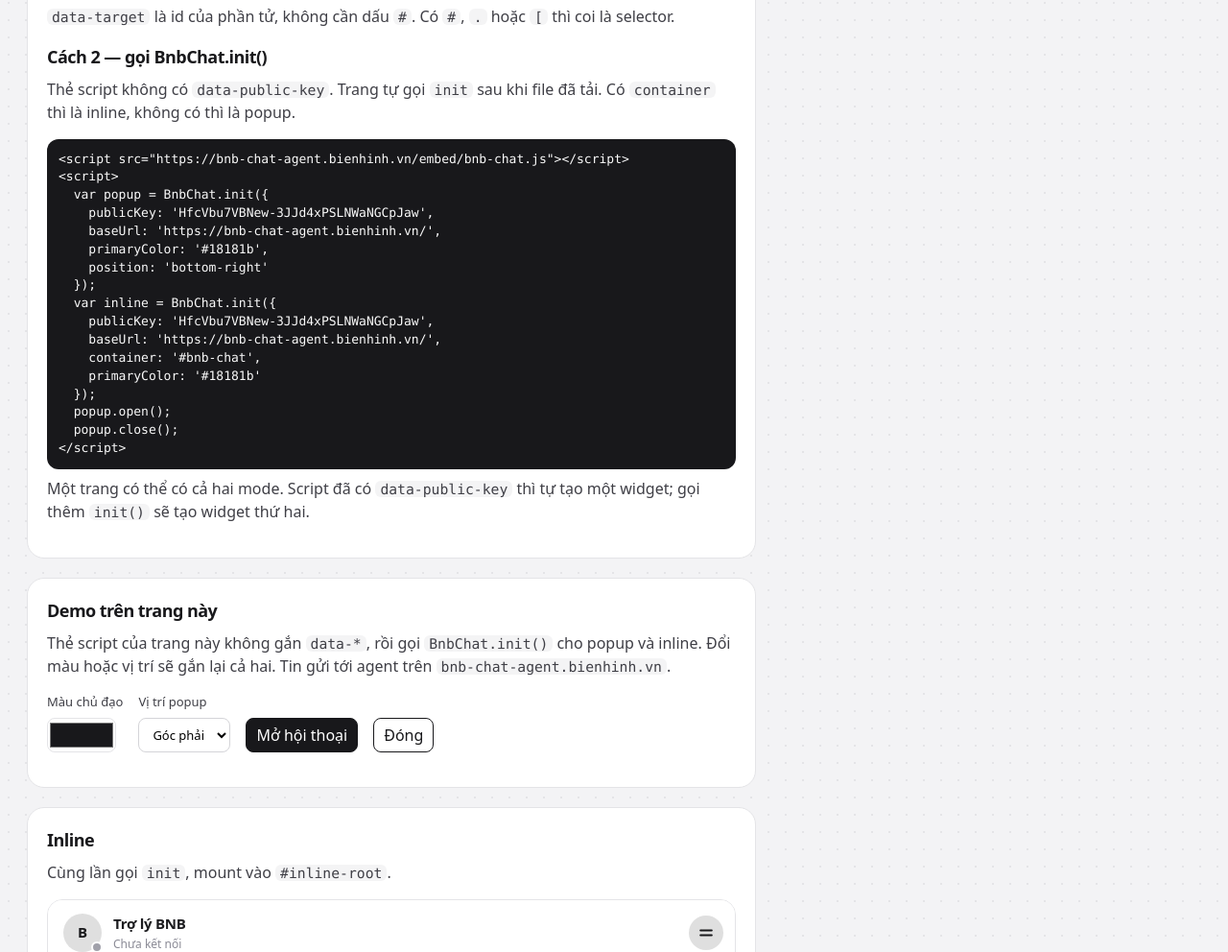
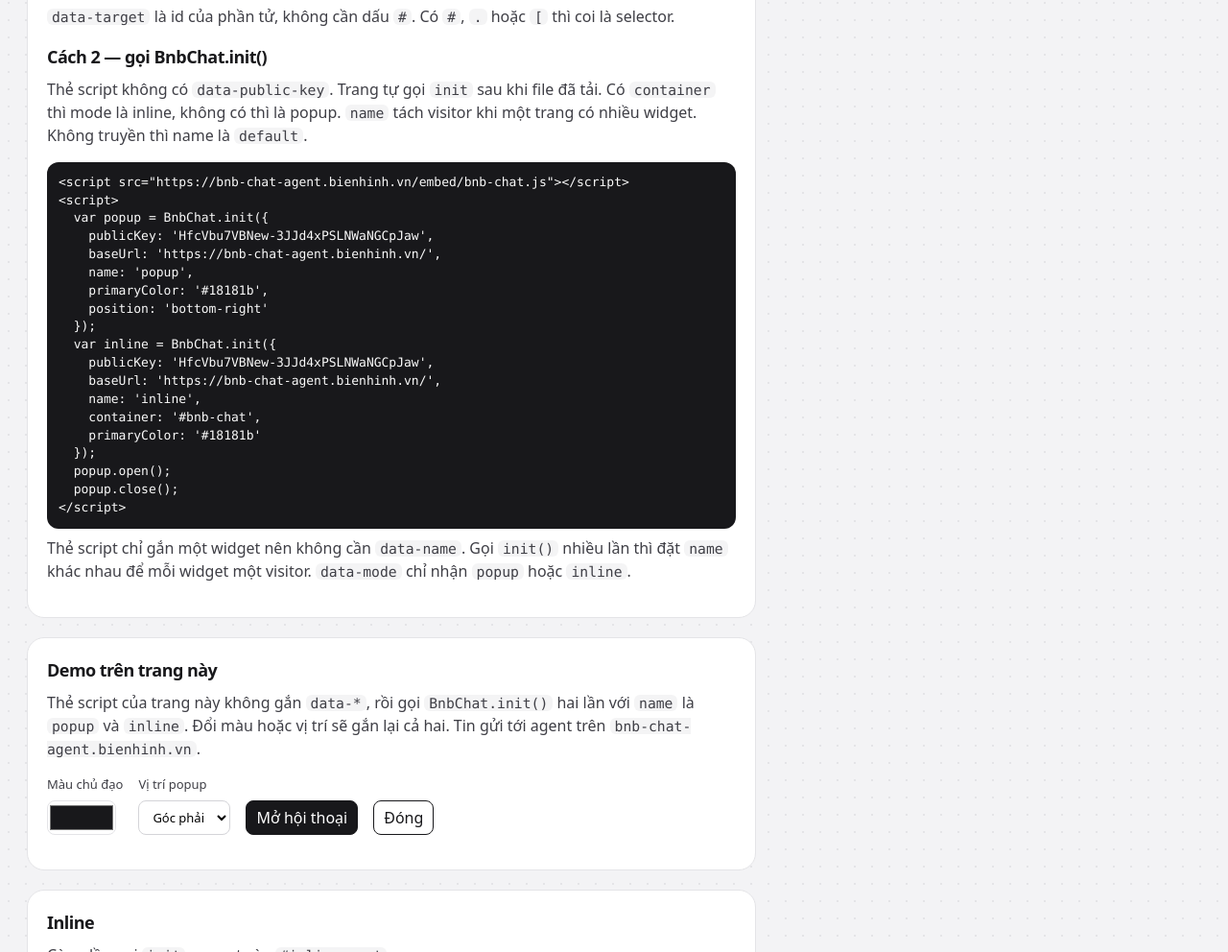
Before and after one commit to aduycuong/bnb-chat-agent-widget, a website built with Vite: page preview/index.html in a window 1280 px wide. Shown: the part 906-1898 px from the top of the page at 96% size. Built offline with nearby package versions, Linux system fonts and the light colour scheme; no server answers.

Commit message:
fix: widget name session id

```diff
--- a/preview/index.html
+++ b/preview/index.html
@@ -172,19 +172,22 @@
         <h2>Cách 2 — gọi BnbChat.init()</h2>
         <p class="note">
           Thẻ script không có <code>data-public-key</code>. Trang tự gọi <code>init</code> sau khi file đã tải.
-          Có <code>container</code> thì là inline, không có thì là popup.
+          Có <code>container</code> thì mode là inline, không có thì là popup.
+          <code>name</code> tách visitor khi một trang có nhiều widget. Không truyền thì name là <code>default</code>.
         </p>
         <pre><code>&lt;script src="https://bnb-chat-agent.bienhinh.vn/embed/bnb-chat.js"&gt;&lt;/script&gt;
 &lt;script&gt;
   var popup = BnbChat.init({
     publicKey: 'HfcVbu7VBNew-3JJd4xPSLNWaNGCpJaw',
     baseUrl: 'https://bnb-chat-agent.bienhinh.vn/',
+    name: 'popup',
     primaryColor: '#18181b',
     position: 'bottom-right'
   });
   var inline = BnbChat.init({
     publicKey: 'HfcVbu7VBNew-3JJd4xPSLNWaNGCpJaw',
     baseUrl: 'https://bnb-chat-agent.bienhinh.vn/',
+    name: 'inline',
     container: '#bnb-chat',
     primaryColor: '#18181b'
   });
@@ -192,8 +195,9 @@
   popup.close();
 &lt;/script&gt;</code></pre>
         <p class="note">
-          Một trang có thể có cả hai mode. Script đã có <code>data-public-key</code> thì tự tạo một widget;
-          gọi thêm <code>init()</code> sẽ tạo widget thứ hai.
+          Thẻ script chỉ gắn một widget nên không cần <code>data-name</code>.
+          Gọi <code>init()</code> nhiều lần thì đặt <code>name</code> khác nhau để mỗi widget một visitor.
+          <code>data-mode</code> chỉ nhận <code>popup</code> hoặc <code>inline</code>.
         </p>
       </section>
 
@@ -201,7 +205,7 @@
         <h2>Demo trên trang này</h2>
         <p class="note">
           Thẻ script của trang này không gắn <code>data-*</code>, rồi gọi <code>BnbChat.init()</code>
-          cho popup và inline. Đổi màu hoặc vị trí sẽ gắn lại cả hai.
+          hai lần với <code>name</code> là <code>popup</code> và <code>inline</code>. Đổi màu hoặc vị trí sẽ gắn lại cả hai.
           Tin gửi tới agent trên <code>bnb-chat-agent.bienhinh.vn</code>.
         </p>
         <div class="controls">
@@ -245,12 +249,14 @@
         launcher = BnbChat.init({
           publicKey: PUBLIC_KEY,
           baseUrl: BASE_URL,
+          name: 'popup',
           primaryColor: primaryColor,
           position: position,
         });
         inline = BnbChat.init({
           publicKey: PUBLIC_KEY,
           baseUrl: BASE_URL,
+          name: 'inline',
           container: '#inline-root',
           primaryColor: primaryColor,
         });
--- a/src/widget/create-widget.ts
+++ b/src/widget/create-widget.ts
@@ -249,7 +249,7 @@
   root.append(panel, launcher);
   shadow.append(style, root);
 
-  const visitorId = readVisitorId(options.publicKey);
+  const visitorId = readVisitorId(options.publicKey, options.name);
   const abort = new AbortController();
   let notificationSource: EventSource | null = null;
   let notificationTimer: number | null = null;
--- a/src/widget/embed-api.ts
+++ b/src/widget/embed-api.ts
@@ -78,8 +78,9 @@
   }
 }
 
-export function readVisitorId(publicKey: string): string {
-  const key = `bnb-chat-visitor:${publicKey}`;
+/** Visitor theo publicKey và name. name rỗng được coi là "default". */
+export function readVisitorId(publicKey: string, name: string): string {
+  const key = `bnb-chat-visitor:${publicKey}:${name || 'default'}`;
   try {
     const existing = localStorage.getItem(key);
     if (existing && isUuid(existing)) return existing;
--- a/src/widget/init.ts
+++ b/src/widget/init.ts
@@ -65,6 +65,7 @@
     parent: options.container ? resolveParent(options.container) : requireBody(),
     publicKey: requirePublicKey(options.publicKey),
     baseUrl: normalizeBaseUrl(options.baseUrl),
+    name: resolveName(options.name),
     title: clean(options.title) ?? DEFAULT_TITLE,
     subtitle: clean(options.subtitle) ?? DEFAULT_SUBTITLE,
     placeholder: clean(options.placeholder) ?? DEFAULT_PLACEHOLDER,
@@ -102,6 +103,15 @@
     throw new Error(`BNB Chat: không tìm thấy phần tử "${container}".`);
   }
   return found;
+}
+
+function resolveName(value: string | undefined): string {
+  const next = value?.trim() ?? '';
+  if (!next) return 'default';
+  if (next.length > 80 || /[\u0000-\u001f\u007f]/.test(next)) {
+    throw new Error('BNB Chat: name không hợp lệ.');
+  }
+  return next;
 }
 
 function requirePublicKey(value: string | undefined): string {
--- a/src/widget/script-boot.ts
+++ b/src/widget/script-boot.ts
@@ -5,6 +5,7 @@
   'baseUrl',
   'mode',
   'target',
+  'name',
   'primaryColor',
   'position',
 ] as const;
@@ -35,9 +36,11 @@
 
 function optionsFromScript(script: HTMLScriptElement): BnbChatOptions {
   const primaryColor = script.dataset.primaryColor?.trim();
+  const name = script.dataset.name?.trim();
   const options: BnbChatOptions = {
     publicKey: script.dataset.publicKey?.trim() ?? '',
     baseUrl: script.dataset.baseUrl?.trim() ?? '',
+    ...(name ? { name } : {}),
     ...(primaryColor ? { primaryColor } : {}),
   };
   const mode = (script.dataset.mode || 'popup').toLowerCase();
```
Also changed, not shown: src/widget/types.ts (+7 -0 lines).
